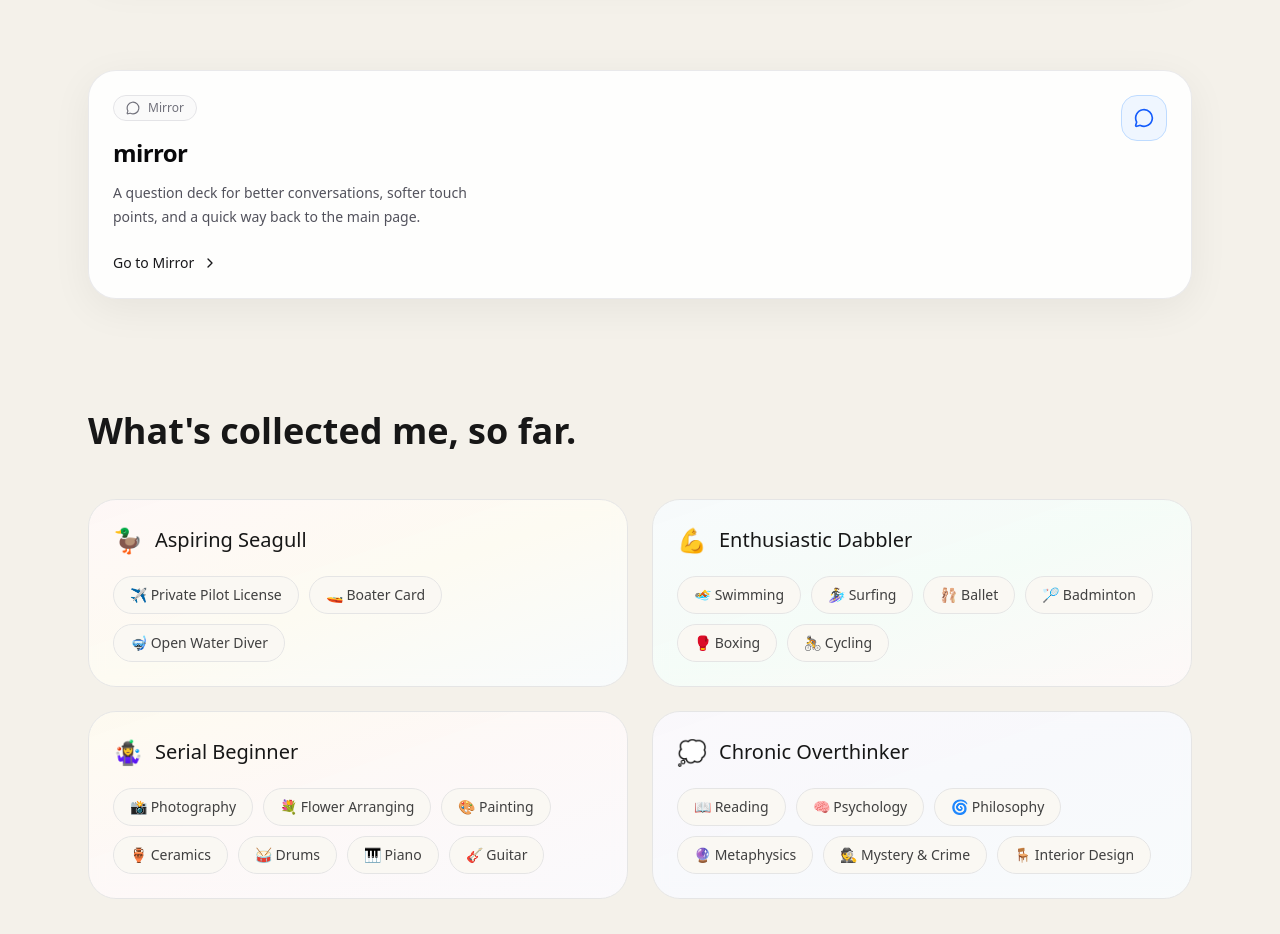
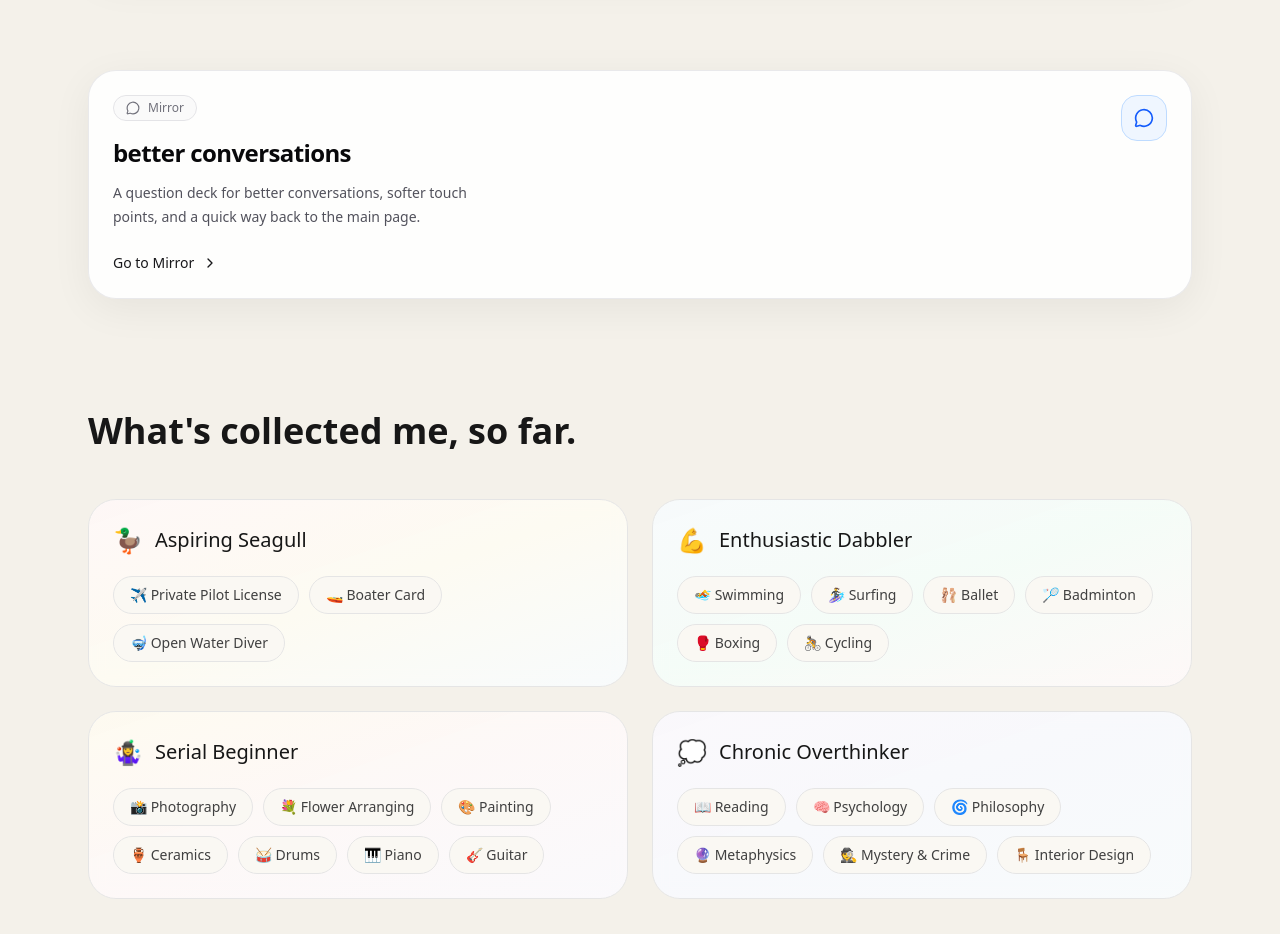
Before and after one commit to haohao13/Personal-Website, a Next.js app: page / in a window 1280 px wide. Shown: the part 2540-3474 px from the top of the page. Built offline with nearby package versions, Linux system fonts and the light colour scheme; no server answers; the database is empty.

Commit message:
feat: change mirror entry card title to 'better conversations' to match other cards' descriptive style

```diff
--- a/components/mirror-entry-card.tsx
+++ b/components/mirror-entry-card.tsx
@@ -4,7 +4,7 @@ import { MessageCircle, ChevronRight } from "lucide-react";
 
 function MirrorEntryCard({ href = "/mirror", lang = "en" }) {
   const isEn = lang === "en";
-  const title = isEn ? "mirror" : "镜子";
+  const title = isEn ? "better conversations" : "更好的对话";
   const desc = isEn
     ? "A question deck for better conversations, softer touch points, and a quick way back to the main page."
     : "一个问题卡片组，用于更好的对话、更柔和的接触点，以及快速返回主页的方式。";
```
